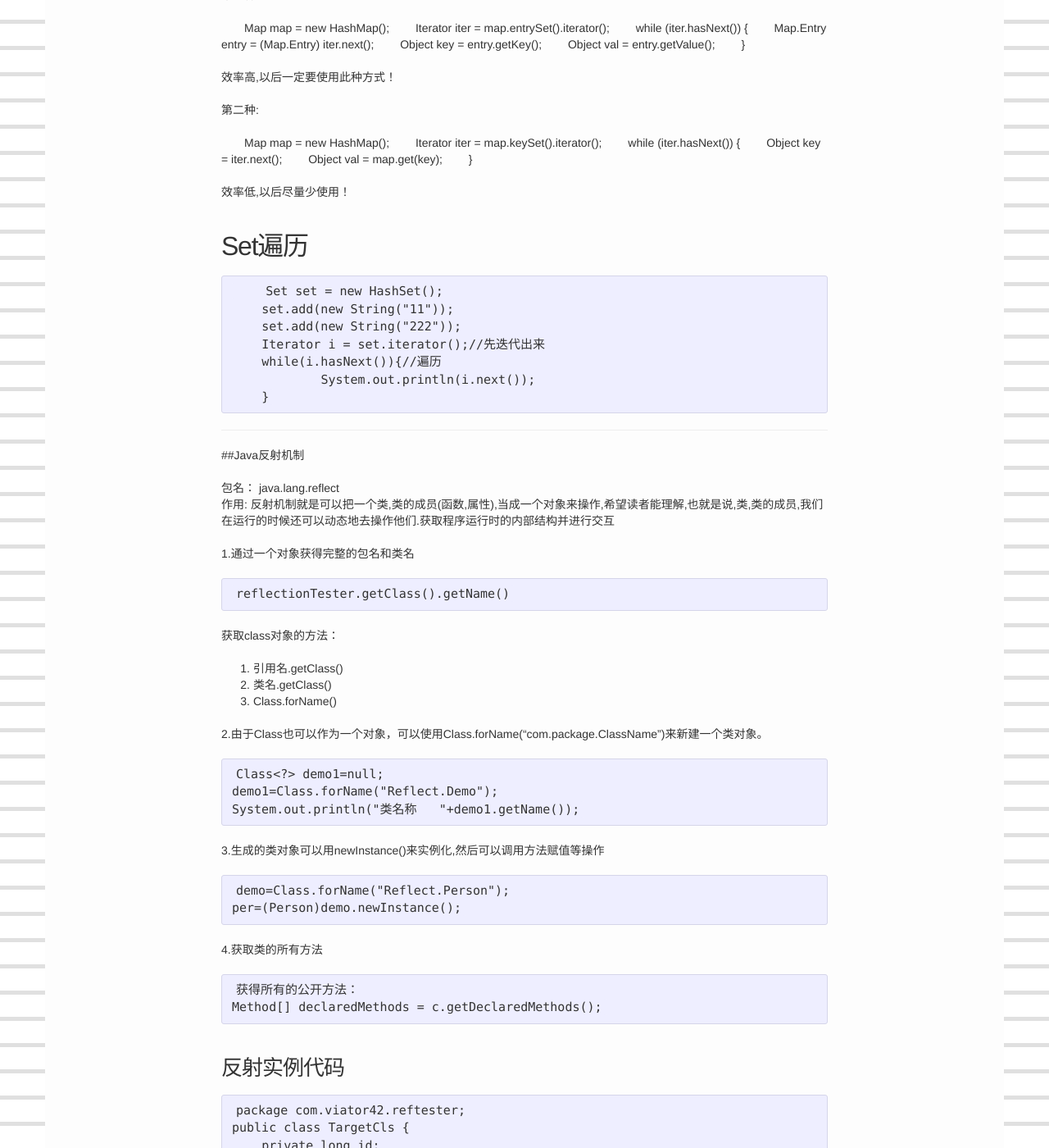
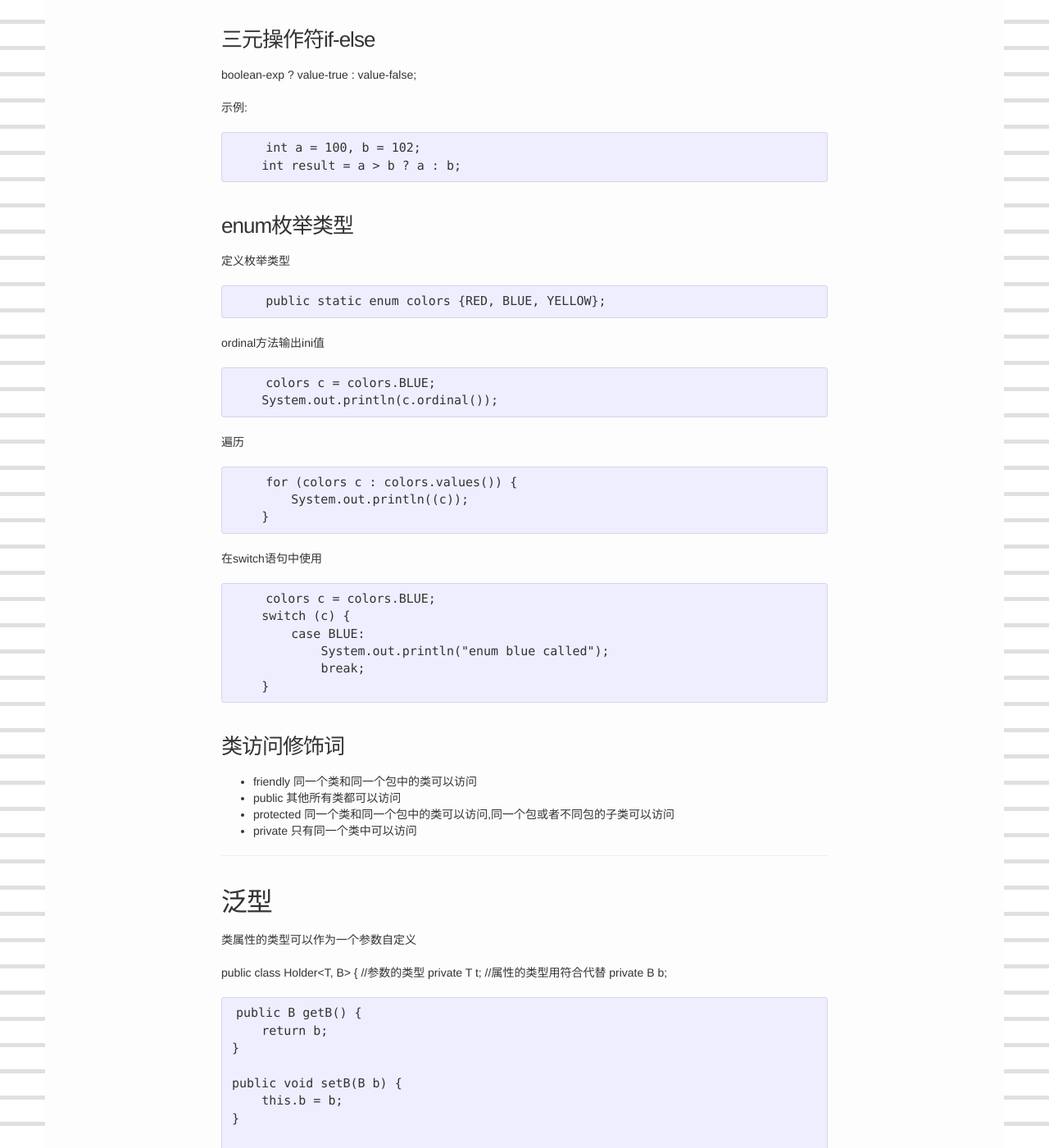
Before and after one commit to viator42/viator42.github.io, a Jekyll site: the page built from _posts/2018-2-24-java-notes.markdown, in a window 1280 px wide and 1400 px high, scrolled down 527 px. Shown: the whole window at 82% size. Built offline with Jekyll 4.4.1, drawn with Linux system fonts in a browser that asks for light colours; some of the changed text lies outside the part shown.

Commit message:
update post

```diff
--- a/_posts/2018-2-24-java-notes.markdown
+++ b/_posts/2018-2-24-java-notes.markdown
@@ -4,6 +4,95 @@ title:  "Java 基础相关笔记"
 date:   2018-2-24
 categories: Java
 ---
+
+---------
+
+## Java基础
+
+### 三元操作符if-else
+
+boolean-exp ? value-true : value-false;
+
+示例:
+
+        int a = 100, b = 102;
+        int result = a > b ? a : b;
+
+### enum枚举类型
+
+定义枚举类型
+
+        public static enum colors {RED, BLUE, YELLOW};
+
+ordinal方法输出ini值
+
+        colors c = colors.BLUE;
+        System.out.println(c.ordinal());
+
+遍历
+
+        for (colors c : colors.values()) {
+            System.out.println((c));
+        }
+
+在switch语句中使用
+
+        colors c = colors.BLUE;
+        switch (c) {
+            case BLUE:
+                System.out.println("enum blue called");
+                break;
+        }
+
+
+### 类访问修饰词
+
+* friendly      同一个类和同一个包中的类可以访问
+* public        其他所有类都可以访问
+* protected     同一个类和同一个包中的类可以访问,同一个包或者不同包的子类可以访问
+* private       只有同一个类中可以访问
+
+---------
+
+## 泛型
+
+类属性的类型可以作为一个参数自定义
+
+public class Holder<T, B> {     //参数的类型
+    private T t;        //属性的类型用符合代替
+    private B b;
+
+    public B getB() {
+        return b;
+    }
+
+    public void setB(B b) {
+        this.b = b;
+    }
+
+    public T getT() {
+        return t;
+    }
+
+    public void setT(T t) {
+        this.t = t;
+    }
+
+    public static void main(String[] args) {
+        System.out.println("Class Tester");
+
+        Holder<String, Integer> holder = new Holder<>();
+
+        holder.setT("aaaaa");
+        System.out.println(holder.getT());
+
+        holder.setB(123);
+        System.out.println(holder.getB());
+
+    }
+}
+
+---------
 
 ## HashMap遍历
 
@@ -42,7 +131,7 @@ categories: Java
 
 --------
 
-##Java反射机制
+## Java反射机制
 
 包名： java.lang.reflect
 作用: 反射机制就是可以把一个类,类的成员(函数,属性),当成一个对象来操作,希望读者能理解,也就是说,类,类的成员,我们在运行的时候还可以动态地去操作他们.获取程序运行时的内部结构并进行交互
```
